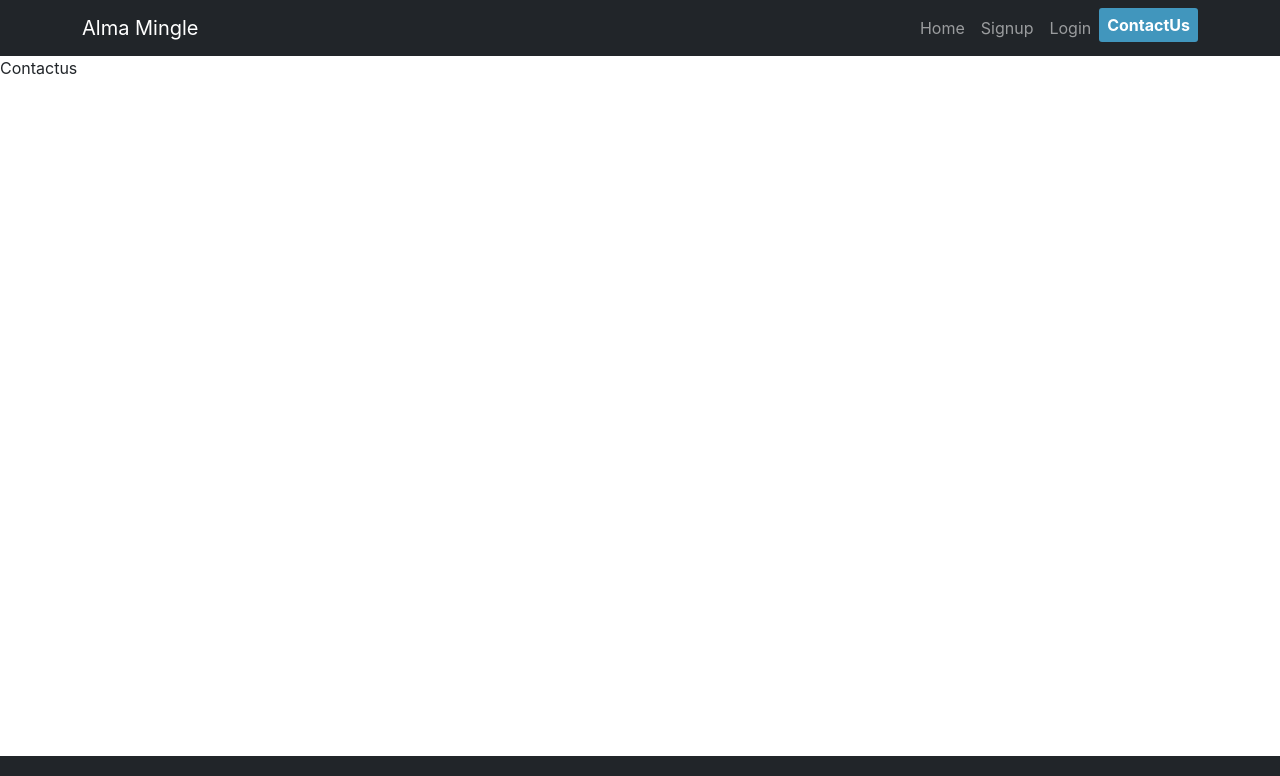
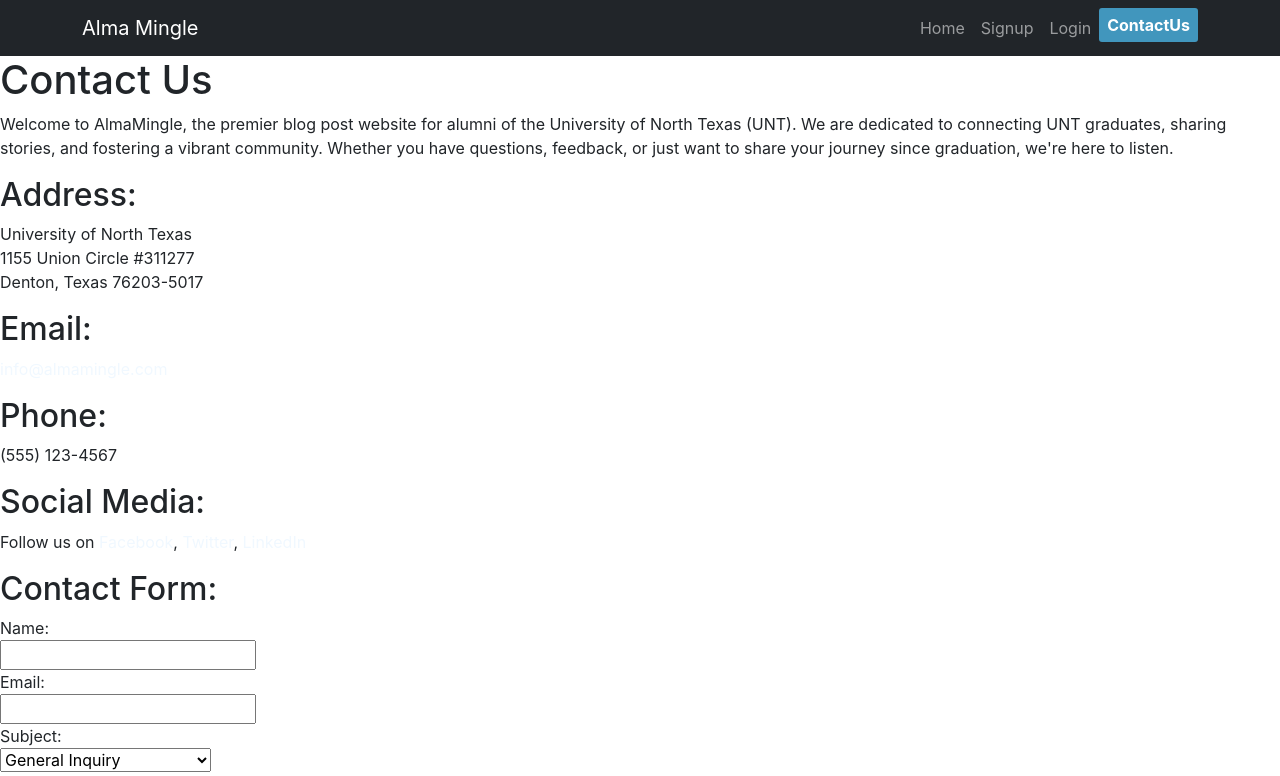
Before and after one commit to UB0013/WallStreetDeves_SEProject, a React (Create React App) app in the folder Front-End/: page /contactus in a window 1280 px wide. Shown: the top 776 px of the page. Built offline with nearby package versions, Linux system fonts and the light colour scheme.

Commit message:
Update Contactus.js

```diff
--- a/Front-End/src/components/Contactus.js
+++ b/Front-End/src/components/Contactus.js
@@ -1,9 +1,47 @@
-import React from 'react'
+import React from 'react';
 
 function Contactus() {
   return (
-    <div>Contactus</div>
-  )
+    <div>
+      <h1>Contact Us</h1>
+      <p>Welcome to AlmaMingle, the premier blog post website for alumni of the University of North Texas (UNT). We are dedicated to connecting UNT graduates, sharing stories, and fostering a vibrant community. Whether you have questions, feedback, or just want to share your journey since graduation, we're here to listen.</p>
+
+      <h2>Address:</h2>
+      <p>University of North Texas<br />
+         1155 Union Circle #311277<br />
+         Denton, Texas 76203-5017
+      </p>
+
+      <h2>Email:</h2>
+      <p><a href="mailto:info@almamingle.com">info@almamingle.com</a></p>
+
+      <h2>Phone:</h2>
+      <p>(555) 123-4567</p>
+
+      <h2>Social Media:</h2>
+      <p>
+        Follow us on <a href="#">Facebook</a>, <a href="#">Twitter</a>, <a href="#">LinkedIn</a>
+      </p>
+
+      <h2>Contact Form:</h2>
+      <form>
+        <label>Name:</label><br />
+        <input type="text" name="name" /><br />
+        <label>Email:</label><br />
+        <input type="email" name="email" /><br />
+        <label>Subject:</label><br />
+        <select name="subject">
+          <option value="general">General Inquiry</option>
+          <option value="feedback">Feedback</option>
+          <option value="submission">Alumni Story Submission</option>
+          <option value="other">Other</option>
+        </select><br />
+        <label>Message:</label><br />
+        <textarea name="message"></textarea><br />
+        <button type="submit">Submit</button>
+      </form>
+    </div>
+  );
 }
 
-export default Contactus
+export default Contactus;
```
